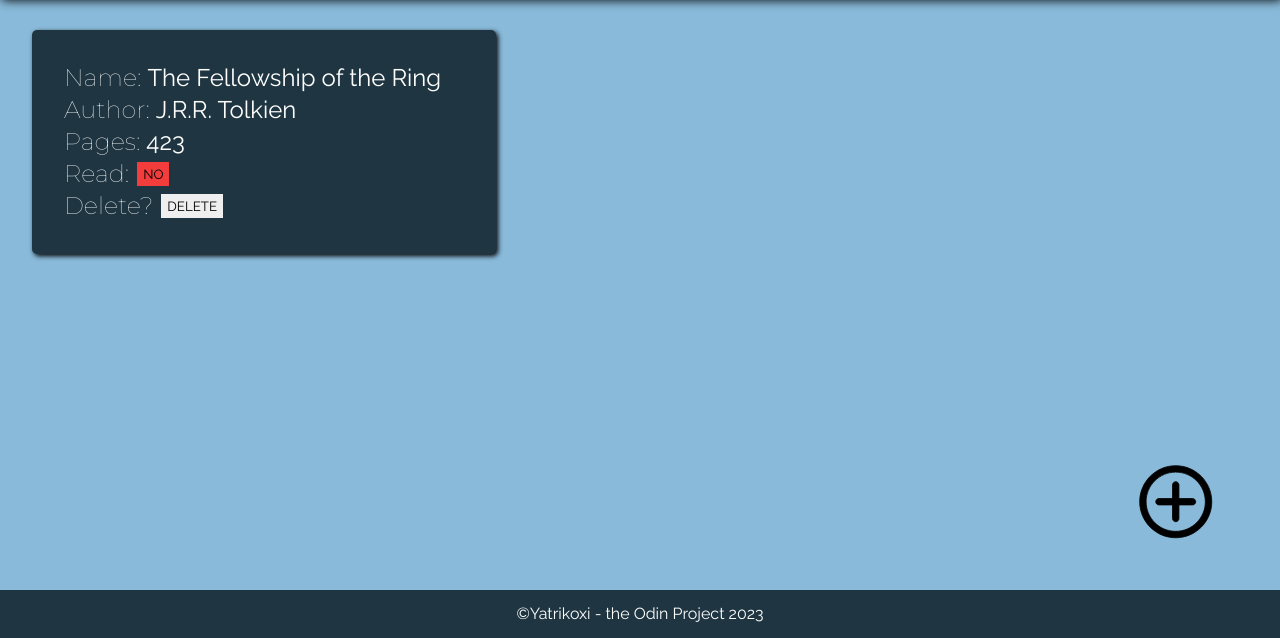
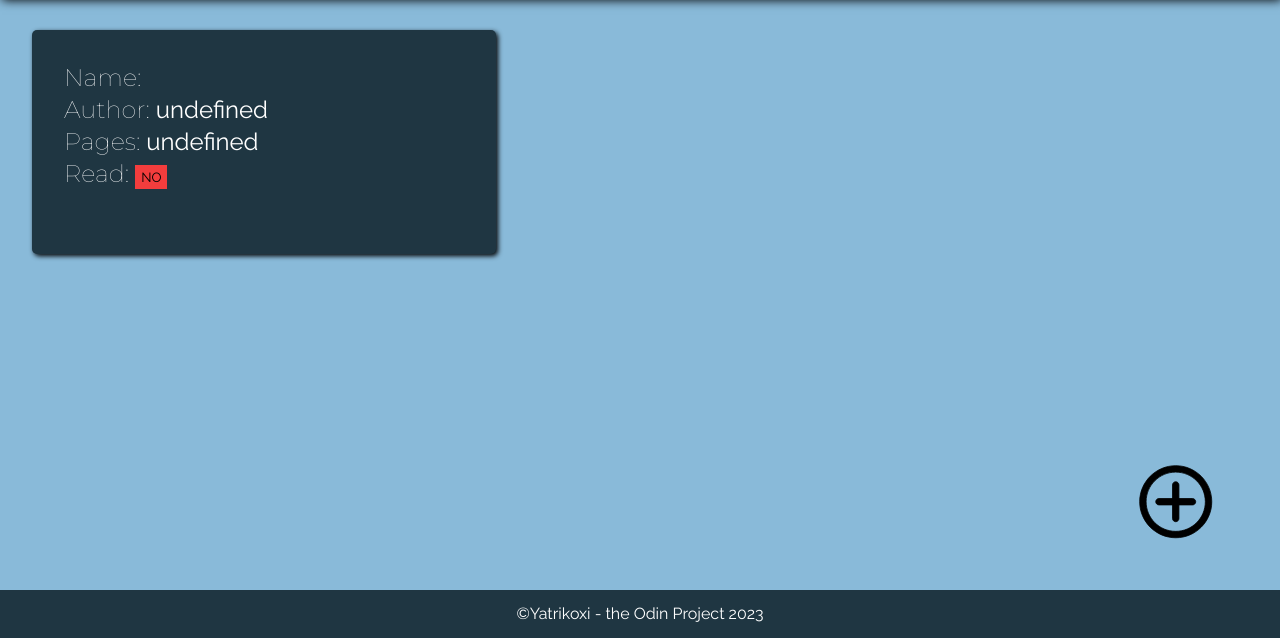
Before and after one commit to Yatrikoxi/Odin_library, a plain HTML site: page index.html in a window 1280 px wide. Shown: the part 162-800 px from the top of the page. Drawn offline with Linux system fonts and the light colour scheme.

Commit message:
js commit

```diff
--- a/index.html
+++ b/index.html
@@ -31,7 +31,7 @@
       </div>
     </div>
     <div class="bottomWrapper" id="bottomWrapper">
-      <div class="bookCard">
+      <!-- <div class="bookCard">
         <p class="headerText">
           Name: <span class="dataText">The Fellowship of the Ring</span>
         </p>
@@ -47,7 +47,7 @@
           <p class="headerText">Delete?</p>
           <button class="deleteBtn" id="deleteBookBtn">DELETE</button>
         </div>
-      </div>
+      </div> -->
       <img src="Icons/add-button.svg" class="plusIcon" id="plusIcon" />
     </div>
     <div class="popupForm" id="popupFormId">
--- a/script.js
+++ b/script.js
@@ -31,7 +31,13 @@ closeSymbol.addEventListener('click', () => {
 })
 
 // Library constructor
-const myLibrary = [];
+const myLibrary = [
+    {name: "The Fellowship of the Ring",
+    author: "J.R.R. Tolkien",
+    pages: "423",
+    boolean: false,
+}];
+
 function Book(name, author, pages, boolean) {
     this.name = name,
     this.author = author,
@@ -51,57 +57,55 @@ const getReadValue = () => {
     if(readOrNot.value == "yes") return true;
     else return false;
 }
-function bookCard() {
+
+const cardCreateFunc = function cardCreate() {
     let card = document.createElement("div");
             card.classList.add("bookCard");
             bottomWrapper.appendChild(card);
-let name = document.createElement("p");
-name.classList.add("headerText")
-name.innerHTML = 'Name: ';
+    let nameBook = document.createElement("p");
+            nameBook.classList.add("headerText")
+            nameBook.innerHTML = 'Name: ';
     let nameContent = document.createElement("span");
             nameContent.classList.add("dataText");
-nameContent.innerHTML = `${this.title}`;
-let author = document.createElement("p");
-author.classList.add("headerText")
-author.innerHTML = 'Author: ';
+            nameContent.innerHTML = `${this.name}`;
+    let authorBook = document.createElement("p");
+            authorBook.classList.add("headerText")
+            authorBook.innerHTML = 'Author: ';
     let authorContent = document.createElement("span");
             authorContent.classList.add("dataText");
             authorContent.innerHTML = `${this.author}`;
-let pages = document.createElement("p");
-pages.classList.add("headerText")
-pages.innerHTML = 'Pages: ';
+    let pagesBook = document.createElement("p");
+            pagesBook.classList.add("headerText")
+            pagesBook.innerHTML = 'Pages: ';
     let pagesContent = document.createElement("span");
             pagesContent.classList.add("dataText");
             pagesContent.innerHTML = `${this.pages}`;
-
-let read = document.createElement("p");
-read.classList.add("headerText");
-read.innerHTML = 'Read: ';
+    let readBook = document.createElement("p");
+        readBook.classList.add("headerText");
+        readBook.innerHTML = 'Read: ';
     let readContent = document.createElement("button");
         if (getReadValue() == true) {
             readContent.classList.add("noBtn")
             readContent.textContent = "YES";
-}else {
+        } else {
             readContent.classList.add("yesBtn")
             readContent.textContent = "NO";
         }
-// Content.classList.add("dataText");
-// authorContent.innerHTML = `${this.author}`;
-name.appendChild(nameContent);
-author.appendChild(authorContent);
-pages.appendChild(pagesContent);
-read.appendChild(readContent);
+nameBook.appendChild(nameContent);
+authorBook.appendChild(authorContent);
+pagesBook.appendChild(pagesContent);
+readBook.appendChild(readContent);
 
-card.appendChild(name);
-card.appendChild(author);
-card.appendChild(pages);
-card.appendChild(read);
+card.appendChild(nameBook);
+card.appendChild(authorBook);
+card.appendChild(pagesBook);
+card.appendChild(readBook);
 }
 
+myLibrary.forEach(cardCreateFunc);
 submitBtn.addEventListener('click', (event) => {
     event.preventDefault();
     addBookToLibrary();
-    bookCard(myLibrary)
     console.log(myLibrary);
     clearForm();
     closePopup();
```
Lines whose indentation alone changed are shown as unchanged.
